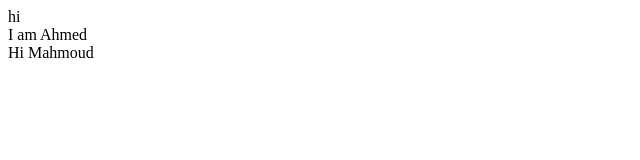
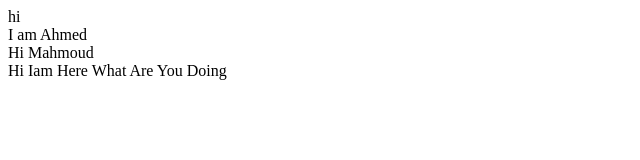
Before and after one commit to AhmedOthman94/learning-git, a plain HTML site: page index.html in a window 1280 px wide. Shown: the whole page, without its empty margins (0-640 px from the left). Drawn offline with Linux system fonts and the light colour scheme.

Commit message:
changed html

```diff
--- a/index.html
+++ b/index.html
@@ -1,3 +1,4 @@
 <div>hi<div>
 <div>I am Ahmed<div>
 <div>Hi Mahmoud<div>
+<div>Hi Iam Here What Are You Doing<div>
```
